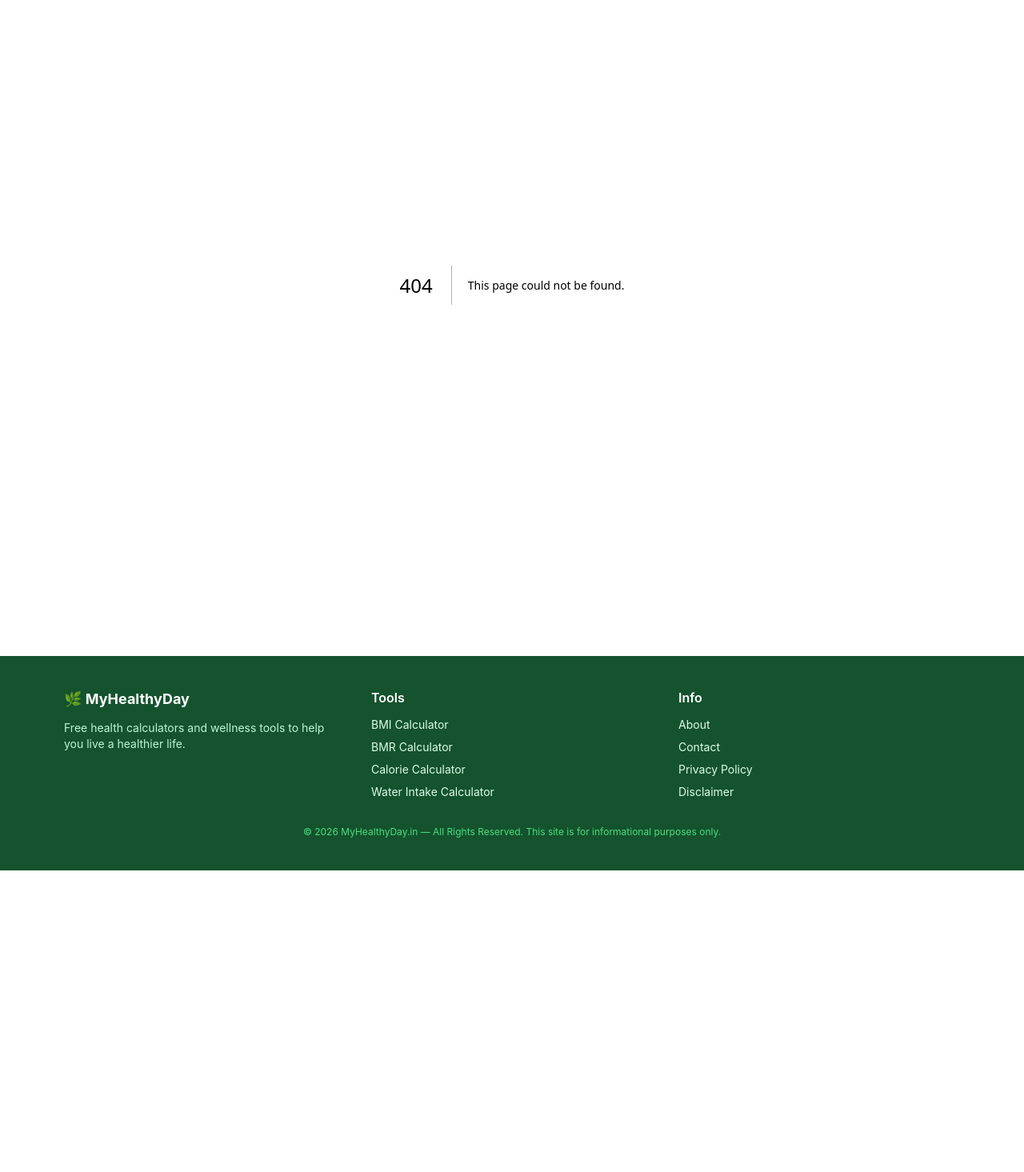
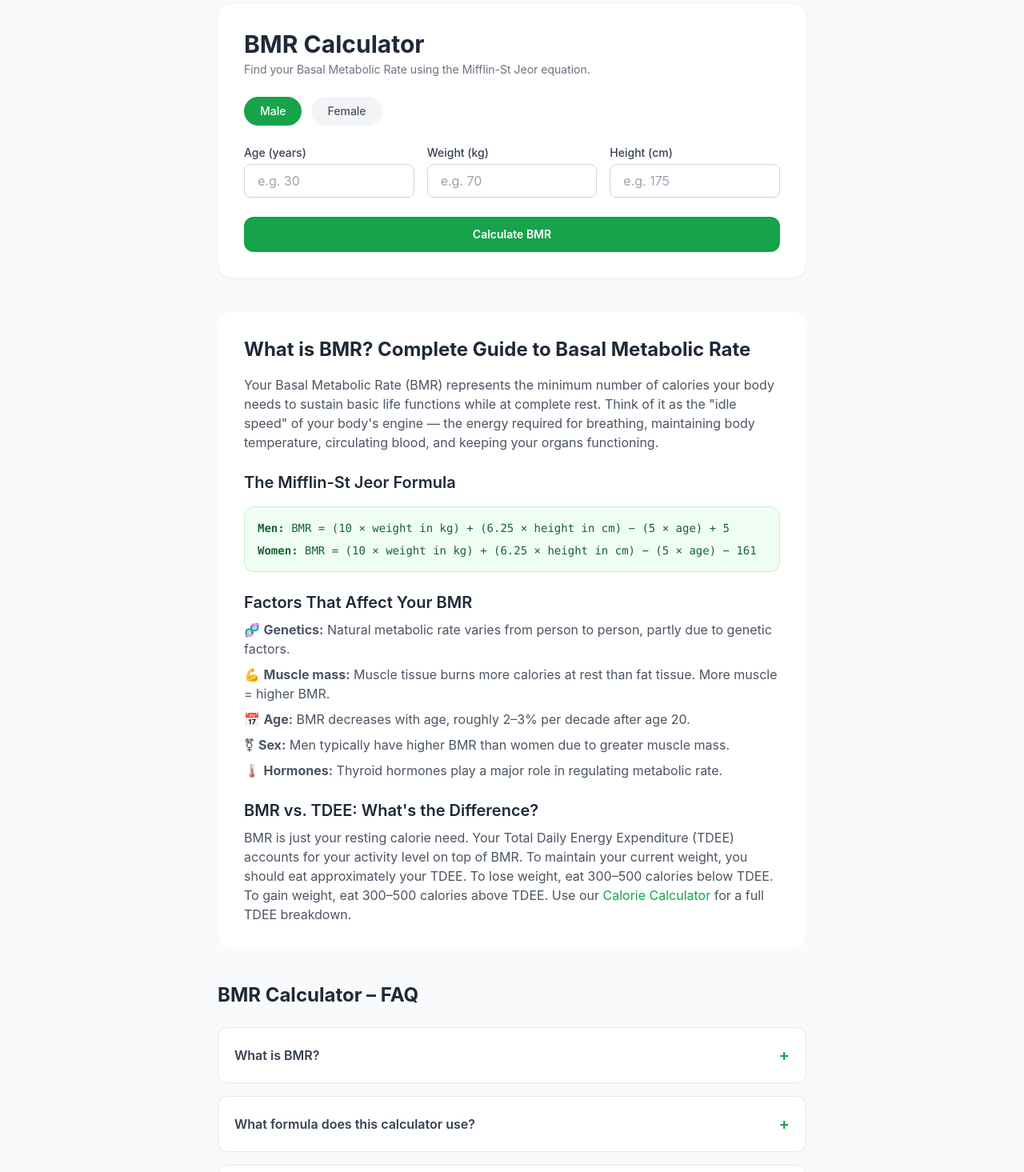
Before and after one commit to Bengalistore/Myhealthyday, a Next.js app: page /bmr-calculator in a window 1280 px wide. Before the commit this address had no page. Shown: the part 100-1565 px from the top of the page at 80% size. Before the commit the page ends 1188 px from the top, so only its background shows below. Built offline with nearby package versions, Linux system fonts and the light colour scheme.

Commit message:
Create page.tsx

```diff
--- /dev/null
+++ b/app/bmr-calculator/page.tsx
@@ -0,0 +1,135 @@
+"use client";
+import { useState } from "react";
+
+export default function BMRCalculator() {
+  const [gender, setGender] = useState<"male" | "female">("male");
+  const [age, setAge] = useState("");
+  const [weight, setWeight] = useState("");
+  const [height, setHeight] = useState("");
+  const [bmr, setBmr] = useState<number | null>(null);
+
+  const calculate = () => {
+    const w = parseFloat(weight), h = parseFloat(height), a = parseFloat(age);
+    if (!w || !h || !a) return;
+    let result: number;
+    if (gender === "male") {
+      result = 10 * w + 6.25 * h - 5 * a + 5;
+    } else {
+      result = 10 * w + 6.25 * h - 5 * a - 161;
+    }
+    setBmr(Math.round(result));
+  };
+
+  const activityLevels = [
+    { label: "Sedentary (little/no exercise)", multiplier: 1.2 },
+    { label: "Lightly active (1–3 days/week)", multiplier: 1.375 },
+    { label: "Moderately active (3–5 days/week)", multiplier: 1.55 },
+    { label: "Very active (6–7 days/week)", multiplier: 1.725 },
+    { label: "Extra active (athlete/physical job)", multiplier: 1.9 },
+  ];
+
+  const faqs = [
+    { q: "What is BMR?", a: "BMR (Basal Metabolic Rate) is the number of calories your body needs to maintain basic physiological functions — like breathing, circulation, and cell production — while completely at rest." },
+    { q: "What formula does this calculator use?", a: "We use the Mifflin-St Jeor equation, which is considered the most accurate formula for most people. It was developed in 1990 and validated in numerous clinical studies." },
+    { q: "What is the difference between BMR and TDEE?", a: "BMR is your calorie needs at rest. TDEE (Total Daily Energy Expenditure) is BMR multiplied by an activity factor, representing your actual daily calorie needs including physical activity." },
+    { q: "Can I use BMR to lose weight?", a: "Yes. Eating below your TDEE (but not below your BMR) creates a calorie deficit that leads to fat loss. A deficit of 500 kcal/day typically results in about 0.5 kg of fat loss per week." },
+  ];
+
+  return (
+    <>
+      <div className="max-w-3xl mx-auto px-4 py-12">
+        <div className="bg-white rounded-2xl shadow-sm border border-gray-100 p-8 mb-10">
+          <h1 className="text-3xl font-bold text-gray-800 mb-1">BMR Calculator</h1>
+          <p className="text-gray-500 text-sm mb-6">Find your Basal Metabolic Rate using the Mifflin-St Jeor equation.</p>
+
+          <div className="flex gap-3 mb-6">
+            {(["male", "female"] as const).map((g) => (
+              <button key={g} onClick={() => setGender(g)} className={`px-5 py-2 rounded-full text-sm font-medium capitalize transition ${gender === g ? "bg-green-600 text-white" : "bg-gray-100 text-gray-600 hover:bg-gray-200"}`}>{g}</button>
+            ))}
+          </div>
+
+          <div className="grid grid-cols-1 sm:grid-cols-3 gap-4 mb-6">
+            <div>
+              <label className="block text-sm font-medium text-gray-700 mb-1">Age (years)</label>
+              <input type="number" value={age} onChange={(e) => setAge(e.target.value)} placeholder="e.g. 30" className="calculator-input" />
+            </div>
+            <div>
+              <label className="block text-sm font-medium text-gray-700 mb-1">Weight (kg)</label>
+              <input type="number" value={weight} onChange={(e) => setWeight(e.target.value)} placeholder="e.g. 70" className="calculator-input" />
+            </div>
+            <div>
+              <label className="block text-sm font-medium text-gray-700 mb-1">Height (cm)</label>
+              <input type="number" value={height} onChange={(e) => setHeight(e.target.value)} placeholder="e.g. 175" className="calculator-input" />
+            </div>
+          </div>
+
+          <button onClick={calculate} className="w-full bg-green-600 hover:bg-green-700 text-white font-semibold py-3 rounded-xl transition text-sm">Calculate BMR</button>
+
+          {bmr && (
+            <div className="result-box">
+              <p className="text-gray-500 text-sm">Your Basal Metabolic Rate</p>
+              <p className="text-5xl font-bold text-green-700 mt-1">{bmr}</p>
+              <p className="text-gray-500 text-sm mt-1">calories/day (at rest)</p>
+              <div className="mt-5 text-left">
+                <p className="text-sm font-semibold text-gray-700 mb-2">Estimated Daily Calories (TDEE) by Activity Level:</p>
+                <div className="space-y-2">
+                  {activityLevels.map((a) => (
+                    <div key={a.label} className="flex justify-between items-center text-sm bg-white border border-gray-100 rounded-lg px-3 py-2">
+                      <span className="text-gray-600">{a.label}</span>
+                      <span className="font-bold text-green-700">{Math.round(bmr * a.multiplier)} kcal</span>
+                    </div>
+                  ))}
+                </div>
+              </div>
+            </div>
+          )}
+        </div>
+
+        <article className="bg-white rounded-2xl border border-gray-100 p-8 mb-10">
+          <h2 className="text-2xl font-bold text-gray-800 mb-4">What is BMR? Complete Guide to Basal Metabolic Rate</h2>
+          <p className="text-gray-600">Your Basal Metabolic Rate (BMR) represents the minimum number of calories your body needs to sustain basic life functions while at complete rest. Think of it as the &quot;idle speed&quot; of your body&apos;s engine — the energy required for breathing, maintaining body temperature, circulating blood, and keeping your organs functioning.</p>
+
+          <h3 className="text-xl font-semibold text-gray-800 mt-6 mb-2">The Mifflin-St Jeor Formula</h3>
+          <div className="bg-green-50 border border-green-200 rounded-xl p-4 my-4 text-sm font-mono text-green-800">
+            <p><strong>Men:</strong> BMR = (10 × weight in kg) + (6.25 × height in cm) − (5 × age) + 5</p>
+            <p className="mt-2"><strong>Women:</strong> BMR = (10 × weight in kg) + (6.25 × height in cm) − (5 × age) − 161</p>
+          </div>
+
+          <h3 className="text-xl font-semibold text-gray-800 mt-6 mb-2">Factors That Affect Your BMR</h3>
+          <ul className="text-gray-600 space-y-2">
+            <li>🧬 <strong>Genetics:</strong> Natural metabolic rate varies from person to person, partly due to genetic factors.</li>
+            <li>💪 <strong>Muscle mass:</strong> Muscle tissue burns more calories at rest than fat tissue. More muscle = higher BMR.</li>
+            <li>📅 <strong>Age:</strong> BMR decreases with age, roughly 2–3% per decade after age 20.</li>
+            <li>⚧ <strong>Sex:</strong> Men typically have higher BMR than women due to greater muscle mass.</li>
+            <li>🌡️ <strong>Hormones:</strong> Thyroid hormones play a major role in regulating metabolic rate.</li>
+          </ul>
+
+          <h3 className="text-xl font-semibold text-gray-800 mt-6 mb-2">BMR vs. TDEE: What&apos;s the Difference?</h3>
+          <p className="text-gray-600">BMR is just your resting calorie need. Your Total Daily Energy Expenditure (TDEE) accounts for your activity level on top of BMR. To maintain your current weight, you should eat approximately your TDEE. To lose weight, eat 300–500 calories below TDEE. To gain weight, eat 300–500 calories above TDEE. Use our <a href="/calorie-calculator" className="text-green-600 hover:underline">Calorie Calculator</a> for a full TDEE breakdown.</p>
+        </article>
+
+        <section>
+          <h2 className="text-2xl font-bold text-gray-800 mb-6">BMR Calculator – FAQ</h2>
+          <div className="space-y-4">
+            {faqs.map((faq) => (
+              <details key={faq.q} className="bg-white border border-gray-200 rounded-xl p-5 group">
+                <summary className="font-semibold text-gray-700 cursor-pointer list-none flex justify-between items-center">
+                  {faq.q}
+                  <span className="text-green-600 text-xl group-open:rotate-45 transition-transform">+</span>
+                </summary>
+                <p className="text-gray-500 text-sm mt-3">{faq.a}</p>
+              </details>
+            ))}
+          </div>
+        </section>
+      </div>
+
+      <script type="application/ld+json" dangerouslySetInnerHTML={{
+        __html: JSON.stringify({
+          "@context": "https://schema.org", "@type": "FAQPage",
+          mainEntity: faqs.map((f) => ({ "@type": "Question", name: f.q, acceptedAnswer: { "@type": "Answer", text: f.a } })),
+        }),
+      }} />
+    </>
+  );
+}
```
